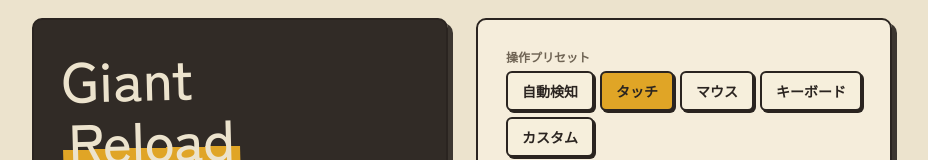
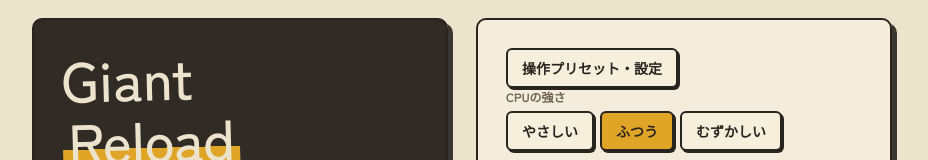
Before and after one commit to rtwgd/giant_reload, a website: page giant-reload.html in a window 1280 px wide. Shown: the top 160 px of the page, without its empty margins (178-1106 px from the left). Drawn offline with Linux system fonts and the light colour scheme; a web font is replaced by a local one.

Commit message:
Allow control settings while paused
Co-authored-by: Copilot <223556219+Copilot@users.noreply.github.com>

```diff
--- a/giant-reload.html
+++ b/giant-reload.html
@@ -107,6 +107,7 @@ kbd{font-family:var(--f-mono);font-size:11px;background:#fff8e6;border:1px solid
 .rank{width:100%;border-collapse:collapse;margin:14px 0;font-size:15px}.rank th{font-size:11px;color:var(--dim);text-align:left;padding:4px 8px}
 .rank td{padding:8px;border-top:1px solid #2a242040;font-family:var(--f-mono)}.rank td:nth-child(2){font-family:var(--f-disp);font-weight:700}.rank tr.me td{color:var(--red)}
 .res-h{font-family:'Dela Gothic One',var(--f-disp);font-weight:400;font-size:clamp(30px,7vw,46px);margin:0}
+.control-settings-box{max-width:760px;max-height:calc(100vh - 36px);max-height:calc(100dvh - 36px);overflow-y:auto}.control-settings-box .settings-panel{max-height:none;overflow:visible}
 .res-box{width:100%;max-width:520px;margin:auto 0;background:rgba(246,239,220,.97);border:2px solid var(--ink);border-radius:10px;padding:clamp(18px,4vw,32px);box-shadow:6px 6px 0 var(--ink)}
 #result .res-h{color:var(--ink);text-shadow:none}.rank{background:#fff8e6;border:2px solid var(--ink);border-radius:6px;overflow:hidden}.rank th{background:#e0a526;color:var(--ink)}.rank td{color:var(--ink)}.rank tr.me td{color:var(--red);font-weight:700}
 </style></head><body>
@@ -185,6 +186,7 @@ kbd{font-family:var(--f-mono);font-size:11px;background:#fff8e6;border:1px solid
     <div id="roomPlayers" class="room-players"></div>
     <div id="ownerSettings" hidden><label>ゲーム時間（秒）<input id="roomTime" class="room-number" type="number" min="30" max="1800" value="180"></label><label>勝利キル数<input id="roomKills" class="room-number" type="number" min="1" max="100" value="10"></label><label>最大人数<input id="roomMax" class="room-number" type="number" min="2" max="32" value="8"></label><label>ボット人数<input id="roomBots" class="room-number" type="number" min="0" max="16" step="1" value="3"></label><label class="room-check"><input id="roomTeamMode" type="checkbox"> チーム戦</label><label>チーム数<select id="roomTeamCount" class="room-number"><option value="2">2チーム</option><option value="3">3チーム</option><option value="4">4チーム</option></select></label><label>チーム分け<select id="roomTeamAssignment" class="room-number"><option value="random">ランダム</option><option value="manual">手動</option></select></label><label>マップサイズ<select id="roomMapSize" class="room-number"><option value="small">小</option><option value="medium" selected>中</option><option value="large">大</option></select></label><label class="room-check"><input id="roomAimAssist" type="checkbox" checked> 弓の照準を自動補正</label></div>
     <div id="teamAssignments" class="team-setup" hidden></div>
+    <button class="btn" data-open-control-settings type="button">操作プリセット・設定</button>
     <button class="btn go" id="startRoomBtn" disabled>オーナーがゲーム開始</button>
     <button class="btn ghost" id="leaveRoomBtn">メニューへ戻る</button>
   </div>
@@ -203,6 +205,7 @@ kbd{font-family:var(--f-mono);font-size:11px;background:#fff8e6;border:1px solid
   <div class="res-box">
     <h2 class="res-h">一時停止</h2>
     <p class="lead">リロード（巨大化）は連続2秒まで。小さい間に撃ち、見たい時だけ大きくなる。</p>
+    <button class="btn" data-open-control-settings type="button">操作プリセット・設定</button>
     <button class="btn go" id="resumeBtn">再開</button>
     <button class="btn ghost" id="quitBtn">メニューへ</button>
   </div>
@@ -259,6 +262,18 @@ function repairUi(){
     <tr><td>武器切替</td><td><kbd>1</kbd> 通常弓、<kbd>2</kbd> フラッシュ、<kbd>Q</kbd><kbd>E</kbd> で切替。</td></tr>
     <tr><td>タッチ操作</td><td>左スティックで移動、右スティックまたは射撃ボタンのドラッグで照準。射撃ボタンを長押しして離すと発射。設定で左スティックに照準操作をまとめられます。</td></tr>
     <tr><td>その他</td><td><kbd>F</kbd> 全画面、<kbd>P</kbd> 一時停止、<kbd>M</kbd> ミュート。</td></tr></table></div></div>`;
+  const controlOverlay=document.createElement('div');
+  controlOverlay.id='controlSettingsOverlay';controlOverlay.className='overlay';controlOverlay.hidden=true;
+  controlOverlay.innerHTML='<div class="res-box control-settings-box"><h2 class="res-h">操作プリセット・設定</h2><button class="btn ghost" id="closeControlSettings" type="button">閉じる</button><div id="controlSettingsContent"></div></div>';
+  const controlContent=controlOverlay.querySelector('#controlSettingsContent');
+  controlContent.append($('#optControl').closest('.opt'),$('#settingsBtn'),$('#settingsPanel'));
+  document.body.append(controlOverlay);
+  const menuSettingsButton=document.createElement('button');
+  menuSettingsButton.className='btn';menuSettingsButton.type='button';menuSettingsButton.dataset.openControlSettings='';menuSettingsButton.textContent='操作プリセット・設定';
+  $('#optDiff').closest('.opt').before(menuSettingsButton);
+  document.querySelectorAll('[data-open-control-settings]').forEach(button=>button.addEventListener('click',()=>{controlOverlay.hidden=false}));
+  $('#closeControlSettings').addEventListener('click',()=>{controlOverlay.hidden=true});
+  controlOverlay.addEventListener('click',event=>{if(event.target===controlOverlay)controlOverlay.hidden=true});
   $('#pause .res-box h2').textContent='一時停止'; $('#resumeBtn').textContent='再開'; $('#quitBtn').textContent='メニューへ';
   $('#againBtn').textContent='もう一度'; $('#menuBtn').textContent='メニューへ';
 }
@@ -643,6 +658,7 @@ window.addEventListener('keydown',e=>{
 window.addEventListener('keydown',e=>{
   if(['Space','ArrowUp','ArrowDown','ArrowLeft','ArrowRight'].includes(e.code))e.preventDefault();
   if(rebinding){const {action,slot}=rebinding;cfg.keys[action][slot]=e.code==='Escape'?null:e.code;rebinding=null;updateSettingsUI();savePreferences();e.preventDefault();return}
+  if(!$('#controlSettingsOverlay').hidden){if(e.code==='Escape'){$('#controlSettingsOverlay').hidden=true;e.preventDefault()}return}
   if(e.repeat)return;
   K[e.code]=true;
   if(keyDown('mute')){mute=!mute;return}
```
Also changed, not shown: README.md.
